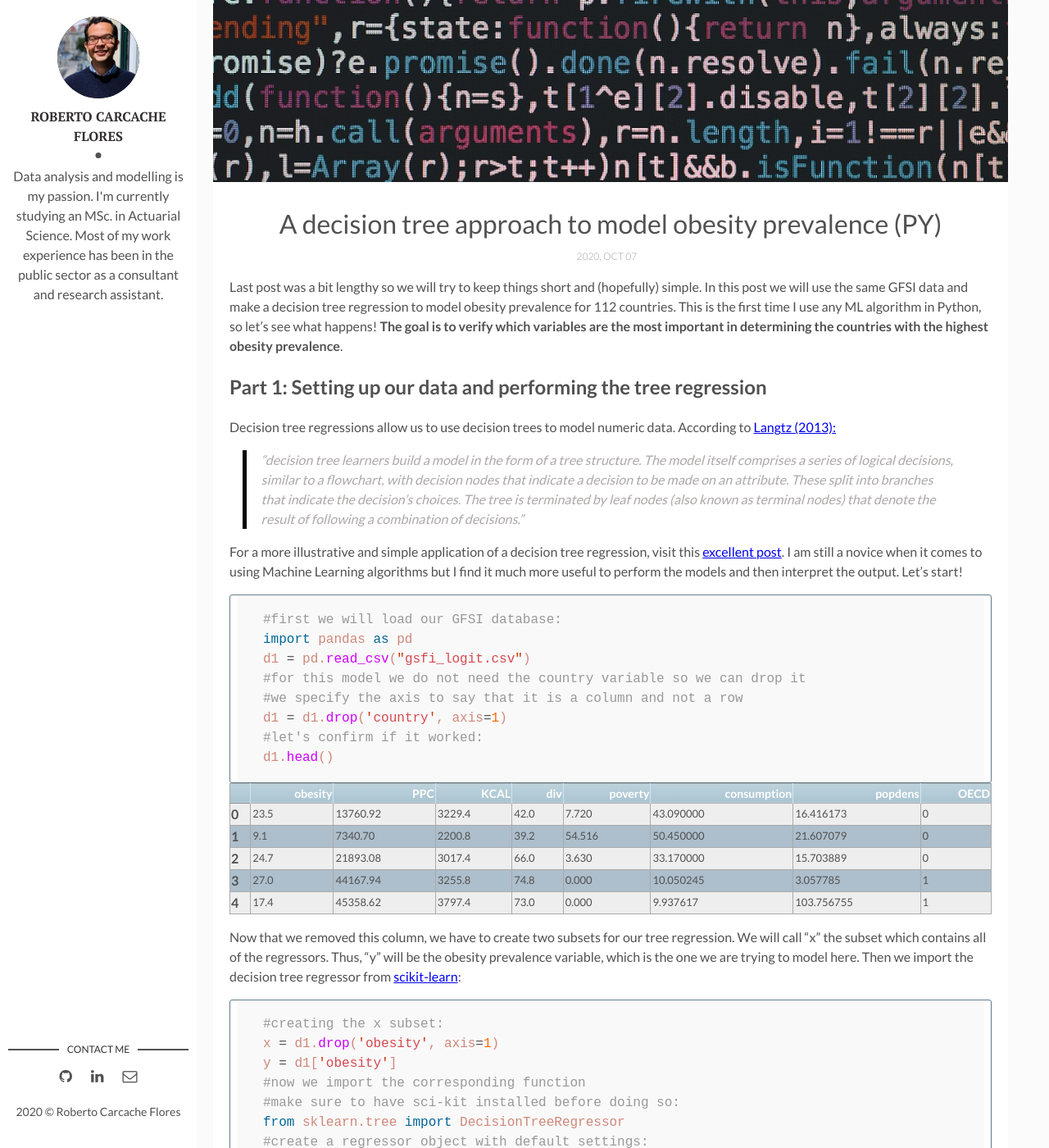
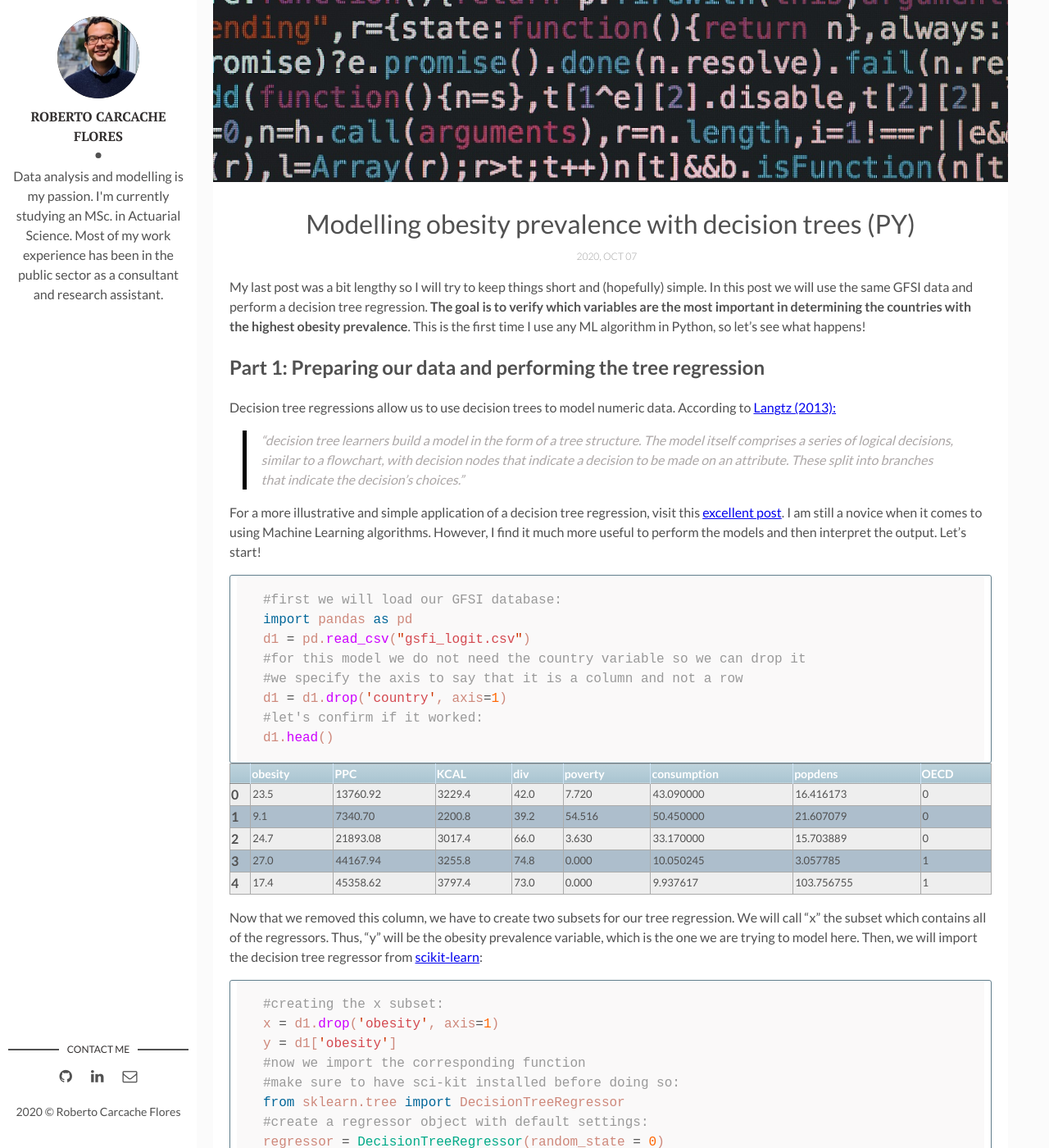
Before and after one commit to rcarcacheflores/Research, a Jekyll site: the page built from _posts/2020-10-7-post6.md, in a window 1280 px wide and 1400 px high, scrolled down 298 px. Shown: the whole window at 82% size. Built offline with Jekyll 4.4.1, drawn with Linux system fonts in a browser that asks for light colours; some of the changed text lies outside the part shown.

Commit message:
Update 2020-10-7-post6.md

````diff
--- a/_posts/2020-10-7-post6.md
+++ b/_posts/2020-10-7-post6.md
@@ -1,25 +1,23 @@
 ---
 layout: post
-title: A decision tree approach to model obesity prevalence (PY)
+title: Modelling obesity prevalence with decision trees (PY)
 date: 2020-10-7 14:47:49 +0300
 description: Using a decision tree regression to categorize obesity prevalence in 112 countries
 img: post6.jpg
 tags: [Research, Machine Learning basics, Python, Decision trees]
 ---
 
-Last post was a bit lengthy so we will try to keep things short and (hopefully) simple. In this post we will use the same GFSI data and make a decision tree regression to model obesity prevalence for 112 countries. This is the first time I use any ML algorithm in Python, so let's see what happens! **The goal is to verify which variables are the most important in determining the countries with the highest obesity prevalence**.
+My last post was a bit lengthy so I will try to keep things short and (hopefully) simple. In this post we will use the same GFSI data and perform a decision tree regression. **The goal is to verify which variables are the most important in determining the countries with the highest obesity prevalence**. This is the first time I use any ML algorithm in Python, so let's see what happens!
 
-## Part 1: Setting up our data and performing the tree regression
+## Part 1: Preparing our data and performing the tree regression
 
 Decision tree regressions allow us to use decision trees to model numeric data. According to [Langtz (2013):](https://edu.kpfu.ru/pluginfile.php/278552/mod_resource/content/1/MachineLearningR__Brett_Lantz.pdf)
 >"decision tree learners build a model in the form
 >of a tree structure. The model itself comprises a series of logical decisions, similar to
 >a flowchart, with decision nodes that indicate a decision to be made on an attribute.
->These split into branches that indicate the decision's choices. The tree is terminated
->by leaf nodes (also known as terminal nodes) that denote the result of following a
->combination of decisions."
+>These split into branches that indicate the decision's choices."
 
-For a more illustrative and simple application of a decision tree regression, visit this [excellent post](https://medium.com/swlh/making-data-trees-in-python-3a3ceb050cfd). I am still a novice when it comes to using Machine Learning algorithms but I find it much more useful to perform the models and then interpret the output. Let's start!
+For a more illustrative and simple application of a decision tree regression, visit this [excellent post](https://medium.com/swlh/making-data-trees-in-python-3a3ceb050cfd). I am still a novice when it comes to using Machine Learning algorithms. However, I find it much more useful to perform the models and then interpret the output. Let's start!
 
 
 ```python
@@ -47,7 +45,7 @@ d1.head()
     }
 
     .dataframe thead th {
-        text-align: right;
+        text-align: left;
     }
 </style>
 <table border="1" class="dataframe">
@@ -126,7 +124,7 @@ d1.head()
 
 
 
-Now that we removed this column, we have to create two subsets for our tree regression. We will call "x" the subset which contains all of the regressors. Thus, "y" will be the obesity prevalence variable, which is the one we are trying to model here. Then we import the decision tree regressor from [scikit-learn](https://scikit-learn.org/stable/modules/generated/sklearn.tree.DecisionTreeClassifier.html):
+Now that we removed this column, we have to create two subsets for our tree regression. We will call "x" the subset which contains all of the regressors. Thus, "y" will be the obesity prevalence variable, which is the one we are trying to model here. Then, we will import the decision tree regressor from [scikit-learn](https://scikit-learn.org/stable/modules/generated/sklearn.tree.DecisionTreeClassifier.html):
 
 
 ```python
@@ -192,7 +190,7 @@ export_graphviz(regressor, out_file ='tree1.dot',
                 feature_names=x.columns)
 ```
 
-So where is the tree? If we check our working directory ,*export_graphviz* has generated a file called "tree1.dot" From here we need to do the following:
+So where is the tree? If we check our working directory, *export_graphviz* has generated a file called "tree1.dot". From here we need to do the following:
 
 1. Open the "tree1.dot" file using Word or another compatible text editor.
 2. Check the text code to make sure the correct features were added.
````
Also changed, not shown: other parts of _posts/2020-10-7-post6.md (+5 -6 lines).
